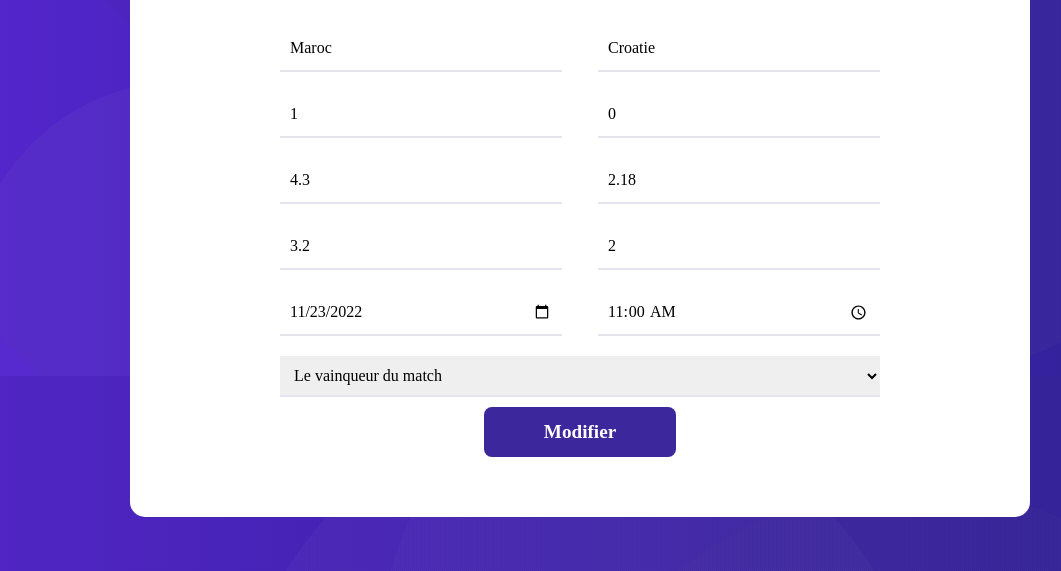
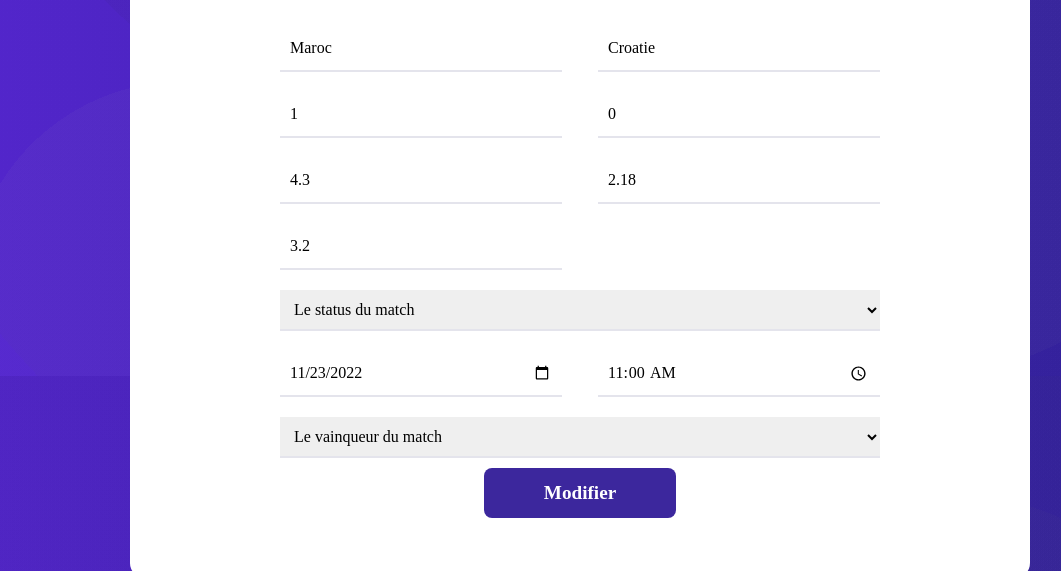
Before and after one commit to aymendev8/Binamax, a PHP site: page /modifier_match.php?id=1 in a window 1280 px wide. Shown: the part 424-995 px from the top of the page, without its empty margins (60-1121 px from the left). Run offline with PHP 8.4, Linux system fonts and the light colour scheme; a user stored in the database is signed in; data comes from the database, SQL or seed files in the repository.

Commit message:
ajout d'un select pour le statu des match

```diff
--- a/modifier_match.php
+++ b/modifier_match.php
@@ -43,12 +43,16 @@ if (isset($_POST['equipe1']) && isset($_POST['equipe2'])) {
             <input value="<?= $match['score2'] ?>" type="text" name="score2" placeholder="Score de l'equipe 2" required>
             <input value="<?= $match['cote_equipe1'] ?>" type="int" name="cote_equipe1" placeholder="la cote de equipe 1" required>
             <input value="<?= $match['cote_equipe2'] ?>" type="int" name="cote_equipe2" placeholder="la cote de equipe 2" required>
-            <input value="<?= $match['cote_nul'] ?>" type="int" name="cote_nul" placeholder="la cote match nul " required>
-            <input value="<?= $match['status_match'] ?>" type="int" name="status_match" placeholder="Le status du match">
+            <input value="<?= $match['cote_nul'] ?>" type="int" name="cote_nul" placeholder="la cote match nul" required>
+            <select type="int" name="status_match" id="vainqueur" required>
+                <option value="">Le status du match </option>
+                <option value="0">match pas encore commencer</option>
+                <option value="1">match en cours</option>
+                <option value="2">match terminer</option>
+            </select>
             <input value="<?= $match['la_date'] ?>" type="date" name="la_date" placeholder="La date du match" required>
             <input value="<?= $match['heure'] ?>" type="time" name="heure" placeholder="L'heure du match" required>
-            <?php // Pour le status match :  0 = match pas encore commencer ; 1 = match en cours ; 2 = match terminer
-            ?>
+            <?php // Mettre le vainqueur du match à lorsque le match se fini , sinon ne pas toucher ?>
             <select name="vainqueur" id="vainqueur">
                 <option value="">Le vainqueur du match</option>
                 <option value="<?= $match['equipe1'] ?>"><?= $match['equipe1'] ?></option>
```
